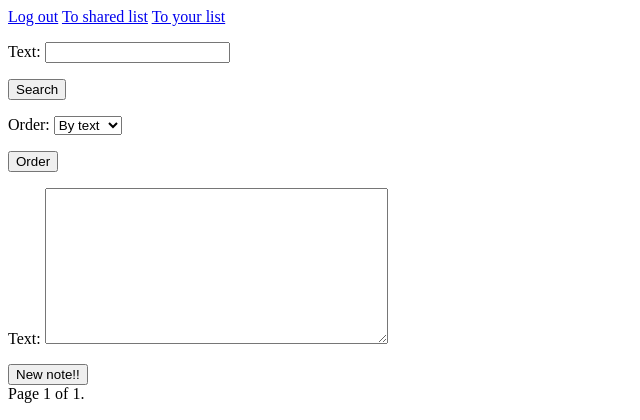
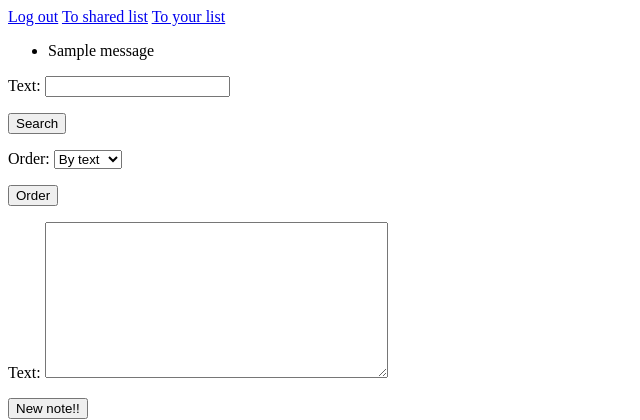
Before and after one commit to PonomaryovVladyslav/TODO, a Django app: page / in a window 1280 px wide. Shown: the top 420 px of the page, without its empty margins (0-640 px from the left). Run offline with Django 3.2, Linux system fonts and the light colour scheme; a user stored in the database is signed in; data comes from the database, SQL or seed files in the repository; both versions use the stored data as it was after the commit; one stand-in notice (Sample message) is shown.

Commit message:
Push for Kirill

```diff
--- a/templates/index.html
+++ b/templates/index.html
@@ -1,6 +1,14 @@
 {% extends 'base.html' %}
 
 {% block content %}
+    {% if messages %}
+        <ul class="messages">
+            {% for message in messages %}
+                <li{% if message.tags %} class="{{ message.tags }}"{% endif %}>{{ message }}</li>
+            {% endfor %}
+        </ul>
+    {% endif %}
+
     <form method="get" action="">
         {{ search_form.as_p }}
         <button type="submit">Search</button>
--- /dev/null
+++ b/todo/middlewares.py
@@ -0,0 +1,15 @@
+from django.contrib.auth import logout
+from django.utils.deprecation import MiddlewareMixin
+from django.utils import timezone
+import datetime
+
+
+class LogoutMiddleware(MiddlewareMixin):
+    def process_request(self, request):
+        now = datetime.datetime.now()
+        last_action_not_decoded = request.session.get('last_action')
+        if last_action_not_decoded:
+            last_action = datetime.datetime.strptime(last_action_not_decoded, "%H-%M-%S %d/%m/%y")
+            if (now - last_action).seconds > 10:
+                logout(request)
+        request.session['last_action'] = datetime.datetime.now().strftime("%H-%M-%S %d/%m/%y")
--- a/todo/models.py
+++ b/todo/models.py
@@ -15,3 +15,4 @@ class Notes(models.Model):
         verbose_name = 'Zametka'
         verbose_name_plural = 'Zametki'
         unique_together = ('author', 'text')
+        permissions = [('to_check_groups', 'Bla bla'),]
--- a/todo/views.py
+++ b/todo/views.py
@@ -12,6 +12,7 @@ from django.contrib.auth.views import LoginView, LogoutView
 
 from todo.forms import CreateNotesForm, SearchBoxForm, OrderingForm
 from todo.models import Notes
+from django.contrib import messages
 
 
 class Registration(CreateView):
@@ -76,6 +77,9 @@ class NotesCreateView(LoginRequiredMixin, CreateView):
         obj = form.save(commit=False)
         obj.author = self.request.user
         self.object = obj.save()
+        messages.add_message(self.request, messages.INFO, 'Hello world.')
+        messages.success(self.request, 'Profile details updated.')
+        messages.error(self.request, 'Document deleted.')
         return super().form_valid(form)
 
 
--- a/tt/settings.py
+++ b/tt/settings.py
@@ -46,6 +46,7 @@ MIDDLEWARE = [
     'django.middleware.common.CommonMiddleware',
     'django.middleware.csrf.CsrfViewMiddleware',
     'django.contrib.auth.middleware.AuthenticationMiddleware',
+    'todo.middlewares.LogoutMiddleware',
     'django.contrib.messages.middleware.MessageMiddleware',
     'django.middleware.clickjacking.XFrameOptionsMiddleware',
 ]
@@ -124,3 +125,8 @@ STATIC_URL = '/static/'
 
 LOGIN_URL = 'login/'
 LOGOUT_REDIRECT_URL = '/'
+
+
+MESSAGE_STORAGE = 'django.contrib.messages.storage.cookie.CookieStorage'
+
+SESSION_COOKIE_AGE = 10
```
Also changed, not shown: db.sqlite3, todo/migrations/0003_auto_20201030_2135.py (added).
